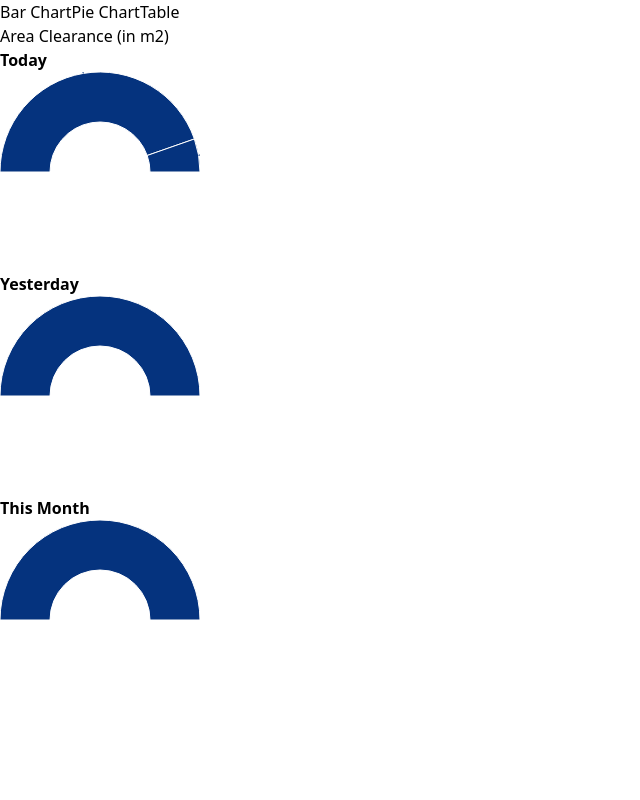
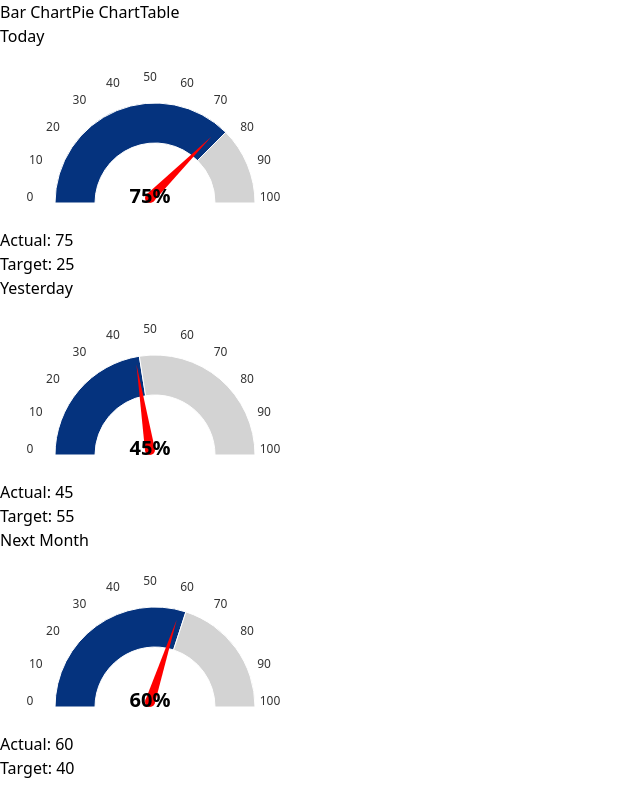
Before and after one commit to dannysteve0693/chart-portfolio, a React (Vite) app: page / in a window 1280 px wide. Both pictures are taken after a click on the button "Pie Chart". Shown: the whole page, without its empty margins (0-640 px from the left). Built offline with nearby package versions, Linux system fonts and the light colour scheme.

Commit message:
Fix the Pie Chart and Tidy Them Up

```diff
--- /dev/null
+++ b/src/components/PieChartComponent.tsx
@@ -0,0 +1,133 @@
+import { PieChart, Pie, Cell } from "recharts";
+
+const RADIAN = Math.PI / 180;
+
+type NeedleProps = {
+    value: number;
+    data: { name: string; value: number; color?: string }[];
+    cx: number;
+    cy: number;
+    iR: number;
+    oR: number;
+    color: string;
+};
+
+const Needle: React.FC<NeedleProps> = ({ value, data, cx, cy, iR, oR, color }) => {
+    const total = data.reduce((sum, entry) => sum + entry.value, 0);
+    const ang = 180 * (1 - value / total);
+    const length = (iR + 2 * oR) / 3;
+    const sin = Math.sin(-RADIAN * ang);
+    const cos = Math.cos(-RADIAN * ang);
+    const r = 5;
+
+    const x0 = cx;
+    const y0 = cy;
+    const xba = x0 + r * sin;
+    const yba = y0 - r * cos;
+    const xbb = x0 - r * sin;
+    const ybb = y0 + r * cos;
+    const xp = x0 + length * cos;
+    const yp = y0 + length * sin;
+
+    return (
+        <>
+            <circle cx={x0} cy={y0} r={r} fill={color} stroke="none" />
+            <path d={`M${xba} ${yba} L${xbb} ${ybb} L${xp} ${yp} Z`} fill={color} stroke="none" />
+        </>
+    );
+};
+
+type chartData = {
+    name: string;
+    value: number;
+    color?: string;
+}
+
+type PieChartComponentProps = {
+    text: string;
+    contentData: chartData[];
+    needleValue: number;
+}
+
+function PieChartComponent(
+    { text, contentData, needleValue }: PieChartComponentProps) {
+    const iR = 60;
+    const oR = 100;
+    const cx = 150;
+    const cy = 150;
+
+    return (
+        <div className="flex flex-col items-center">
+            <div>
+                <h2 className="font-bold text-lg">{text}</h2>
+            </div>
+            <PieChart width={300} height={180}>
+                <Pie
+                    dataKey="value"
+                    startAngle={180}
+                    endAngle={0}
+                    data={contentData}
+                    cx={cx}
+                    cy={cy}
+                    innerRadius={iR}
+                    outerRadius={oR}
+                >
+                    {contentData.map((entry, index) => (
+                        <Cell key={`cell-${index}`} fill={entry.color || "#8884d8"} />
+                    ))}
+                </Pie>
+
+                <Needle value={needleValue} data={contentData} cx={cx} cy={cy} iR={iR} oR={oR} color="red" />
+
+                <text
+                    x={cx}
+                    y={cy}
+                    textAnchor="middle"
+                    dominantBaseline="middle"
+                    fontSize="20"
+                    fontWeight="bold"
+                    fill="#000"
+                >
+                    {needleValue}%
+                </text>
+
+                {[...Array(11)].map((_, i) => {
+                    const angle = 180 - i * 18; // 0..100 mapped to 180..0
+                    const sin = Math.sin(-RADIAN * angle);
+                    const cos = Math.cos(-RADIAN * angle);
+                    const r = oR + 20; // distance from outer radius
+                    const x = cx + r * cos;
+                    const y = cy + r * sin;
+
+                    return (
+                        <text
+                            key={i}
+                            x={x}
+                            y={y}
+                            textAnchor="middle"
+                            dominantBaseline="middle"
+                            fontSize="12"
+                            fill="#333"
+                        >
+                            {i * 10}
+                        </text>
+                    );
+                })}
+            </PieChart>
+
+            <div className="flex flex-col gap-6 mt-4">
+                {contentData.map((entry, index) => (
+                    <div key={index} className="flex items-center gap-2">
+                        <span
+                            className="w-10 h-4 rounded-sm"
+                            style={{ backgroundColor: entry.color }}
+                        />
+                        <span className="text-sm text-gray-700 font-medium">{entry.name}: {entry.value}</span>
+                    </div>
+                ))}
+            </div>
+        </div>
+    )
+}
+
+export default PieChartComponent
--- a/src/components/PieChartExample.tsx
+++ b/src/components/PieChartExample.tsx
@@ -1,86 +1,33 @@
-import { PieChart, Pie } from 'recharts';
-
+import PieChartComponent from "./PieChartComponent";
 
 
 function PieChartExample() {
-
   const todayData = [
-    { name: 'Actual', value: 100 },
-    { name: 'Target', value: 12 },
+    { name: "Actual", value: 75, color: "#05337e" },
+    { name: "Target", value: 25, color: "#d3d3d3" },
   ];
   const yesterdayData = [
-    { name: 'Actual', value: 100 },
-    { name: 'Target', value: 0 },
+    { name: "Actual", value: 45, color: "#05337e" },
+    { name: "Target", value: 55, color: "#d3d3d3" },
   ];
-  const thisMonthData = [
-    { name: 'Actual', value: 100 },
-    { name: 'Target', value: 0 },
+  const nextMonthData = [
+    { name: "Actual", value: 60, color: "#05337e" },
+    { name: "Target", value: 40, color: "#d3d3d3" },
   ];
 
-
-
-
   return (
-    <div className='container mx-auto p-4'>
-      <div className='text-center my-4'>
-        <h2 className='text-2xl font-bold'>Area Clearance (in m2)</h2>
+    <div className="flex flex-col md:flex-row items-center justify-center gap-6 ">
+      <div className="flex flex-col items-center">
+        <PieChartComponent text="Today" contentData={todayData} needleValue={75} />
       </div>
-      <div className='flex flex-col md:flex-row gap-6 justify-center items-center'>
-        <div className='flex flex-col justify-center items-center'>
-          <h3><strong>Today</strong></h3>
-          <PieChart width={200} height={200}>
-            <Pie
-              dataKey="value"
-              startAngle={180}
-              endAngle={0}
-              data={todayData}
-              cx="50%"
-              cy="50%"
-              innerRadius={50}
-              outerRadius={100}
-              fill="#05337e"
-              label
-            />
-          </PieChart>
-        </div>
-        <div className='flex flex-col justify-center items-center'>
-          <h3><strong>Yesterday</strong></h3>
-          <PieChart width={200} height={200}>
-            <Pie
-              dataKey="value"
-              startAngle={180}
-              endAngle={0}
-              data={yesterdayData}
-              cx="50%"
-              cy="50%"
-              innerRadius={50}
-              outerRadius={100}
-              fill="#05337e"
-              label
-            />
-          </PieChart>
-        </div>
-        <div className='flex flex-col justify-center items-center'>
-          <h3><strong>This Month</strong></h3>
-          <PieChart width={200} height={200}>
-            <Pie
-              dataKey="value"
-              startAngle={180}
-              endAngle={0}
-              data={thisMonthData}
-              cx="50%"
-              cy="50%"
-              innerRadius={50}
-              outerRadius={100}
-              fill="#05337e"
-              label
-            />
-          </PieChart>
-        </div>
+      <div className="flex flex-col items-center">
+        <PieChartComponent text="Yesterday" contentData={yesterdayData} needleValue={45} />
       </div>
-
+      <div className="flex flex-col items-center">
+        <PieChartComponent text="Next Month" contentData={nextMonthData} needleValue={60} />
+      </div>
     </div>
-  )
+  );
 }
 
-export default PieChartExample
+export default PieChartExample;
```
